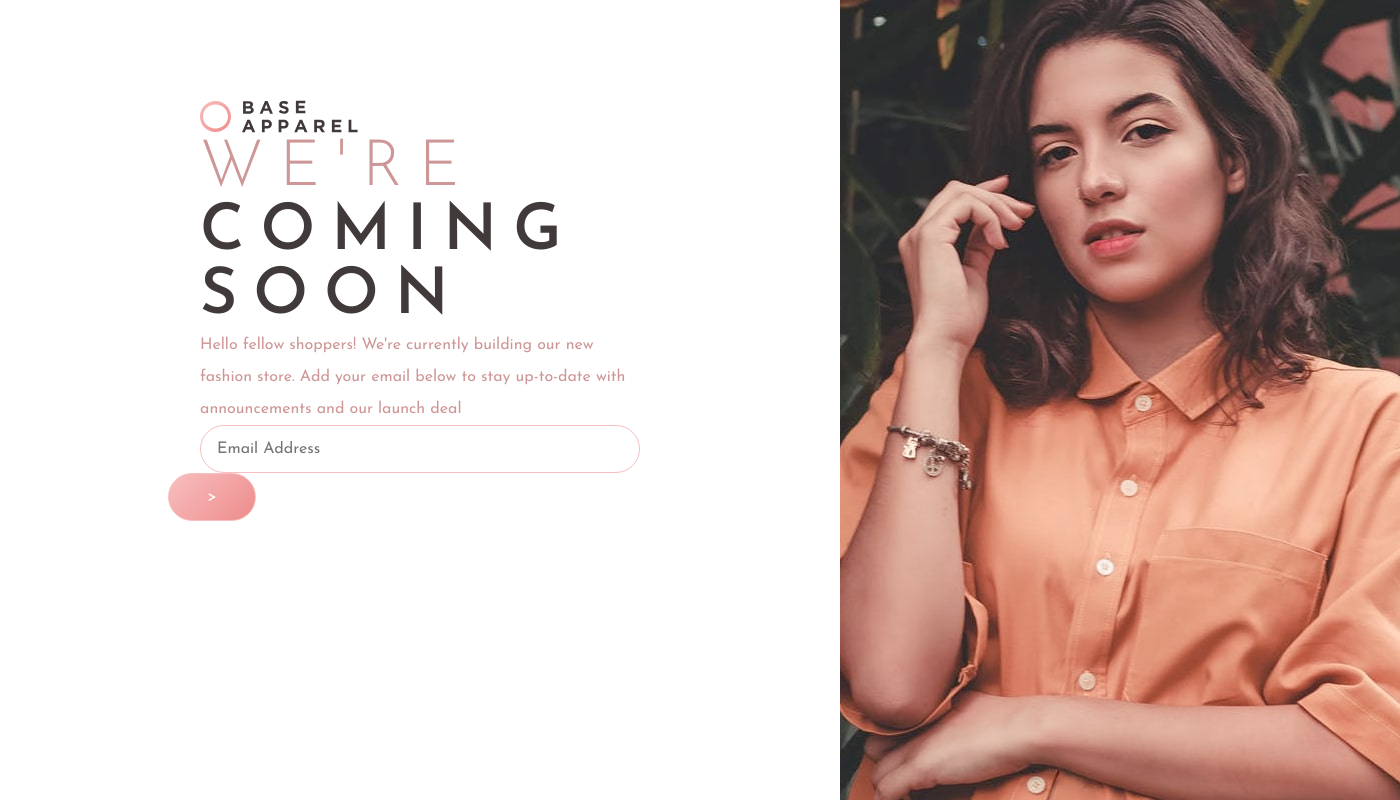
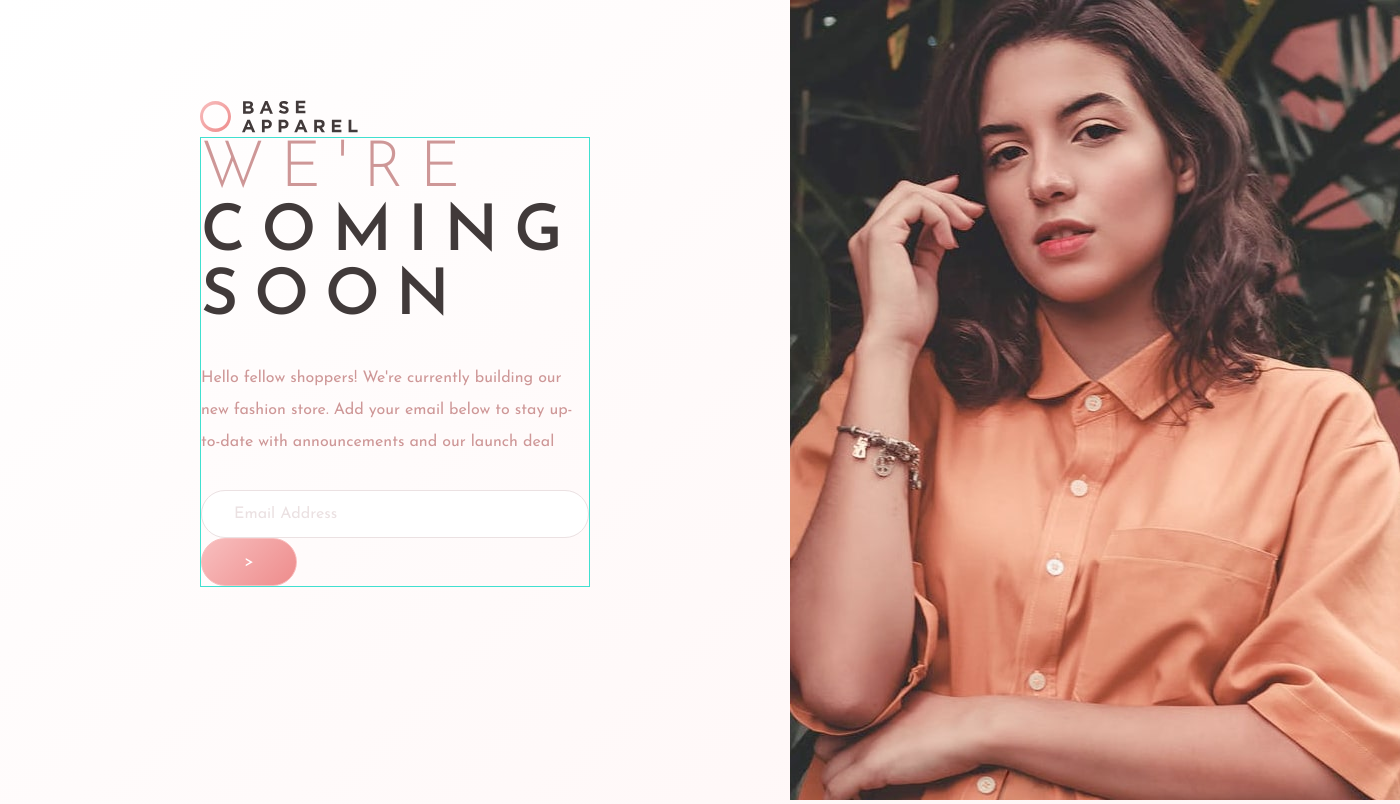
Before and after one commit to r742davis/Base-Apparel, a PHP site: page / in a window 1400 px wide; the page is wider, and only the part inside the window is pictured. Run offline with PHP 8.4, Linux system fonts and the light colour scheme.

Commit message:
Leaving off with this until tomorrow. Need to work on margins and flex basis postions of the webpage

```diff
--- a/styles/_library.scss
+++ b/styles/_library.scss
@@ -2,6 +2,7 @@
   --red-desat: hsl(0, 36%, 70%);
   --red-soft: hsl(0, 93%, 68%);
   --neutral: hsl(0, 6%, 24%);
+  --input: #ebe1e2;
   --white: white;
   --linear-grad1: linear-gradient(135deg, hsl(0, 0%, 100%), hsl(0, 100%, 98%));
   --linear-grad2: linear-gradient(135deg, hsl(0, 80%, 86%), hsl(0, 74%, 74%));
--- a/styles/styles.css
+++ b/styles/styles.css
@@ -3,6 +3,7 @@
   --red-desat: hsl(0, 36%, 70%);
   --red-soft: hsl(0, 93%, 68%);
   --neutral: hsl(0, 6%, 24%);
+  --input: #ebe1e2;
   --white: white;
   --linear-grad1: linear-gradient(135deg, hsl(0, 0%, 100%), hsl(0, 100%, 98%));
   --linear-grad2: linear-gradient(135deg, hsl(0, 80%, 86%), hsl(0, 74%, 74%)); }
@@ -16,18 +17,23 @@
 
 .container {
   display: flex;
-  background: var(--linear-gradient1); }
+  background: var(--linear-grad1); }
 
 .details {
   display: flex;
   flex-direction: column;
+  flex-basis: 60%;
   padding: 100px 200px 100px 200px; }
 
+.landing-picture {
+  flex-basis: 40%; }
+
 .description {
-  height: auto; }
+  height: auto;
+  border: 1px solid turquoise; }
 
 .description__header h1 {
-  font-size: 64px;
+  font-size: 4rem;
   font-weight: 600;
   letter-spacing: 1rem;
   text-transform: uppercase;
@@ -39,25 +45,28 @@
 
 .description__main p {
   color: var(--red-desat);
-  line-height: 32px; }
+  line-height: 2rem;
+  margin-top: 2rem;
+  margin-bottom: 2rem; }
 
 .description__main input {
-  position: relative;
-  border: 1px solid #f8bfbf;
+  position: block;
+  border: 1px solid var(--input);
   border-radius: 3rem;
   height: 3rem;
   width: 100%;
-  padding-left: 1rem; }
+  padding-left: 2rem;
+  outline: none; }
+
+.description__main input::placeholder {
+  color: var(--input); }
 
 .description__main button {
-  position: relative;
+  background: var(--linear-grad2);
+  color: var(--white);
   height: 3rem;
-  width: 20%;
+  width: 6rem;
   right: 2rem;
+  margin-right: 3rem;
   border: 1px solid #f8bfbf;
-  border-radius: 3rem;
-  background: var(--linear-grad2);
-  color: var(--white); }
-
-.landing-picture {
-  width: 40%; }
+  border-radius: 3rem; }
--- a/styles/styles.scss
+++ b/styles/styles.scss
@@ -11,26 +11,31 @@
 
 .container {
   display: flex;
-  background: var(--linear-gradient1);
+  background: var(--linear-grad1);
 }
 
 .details {
   display: flex;
   flex-direction: column;
+  flex-basis: 60%;
   padding: 100px 200px 100px 200px;
+}
+
+.landing-picture {
+  flex-basis: 40%;
 }
 
 .description {
   height: auto;
+  border: 1px solid turquoise;
 }
 
 .description__header h1 {
-  font-size: 64px;
+  font-size: 4rem;
   font-weight: 600;
   letter-spacing: 1rem;
   text-transform: uppercase;
   color: var(--neutral);
-
   &:nth-child(1) {
     font-weight: 300;
     color: var(--red-desat);
@@ -39,27 +44,30 @@
 
 .description__main p {
   color: var(--red-desat);
-  line-height: 32px;
+  line-height: 2rem;
+  margin-top: 2rem;
+  margin-bottom: 2rem;
 }
 .description__main input {
-  position: relative;
-  border: 1px solid hsl(0, 80%, 86%);
+  position: block;
+  border: 1px solid var(--input);
   border-radius: 3rem;
   height: 3rem;
   width: 100%;
-  padding-left: 1rem;
+  padding-left: 2rem;
+  outline: none;
+  &::placeholder {
+    color: var(--input);
+  }
 }
 .description__main button {
-  position: relative;
+  background: var(--linear-grad2);
+  color: var(--white);
+  // position: absolute;
   height: 3rem;
-  width: 20%;
+  width: 6rem;
   right: 2rem;
+  margin-right: 3rem;
   border: 1px solid hsl(0, 80%, 86%);
   border-radius: 3rem;
-  background: var(--linear-grad2);
-  color: var(--white);
 }
-
-.landing-picture {
-  width: 40%;
-}
```
